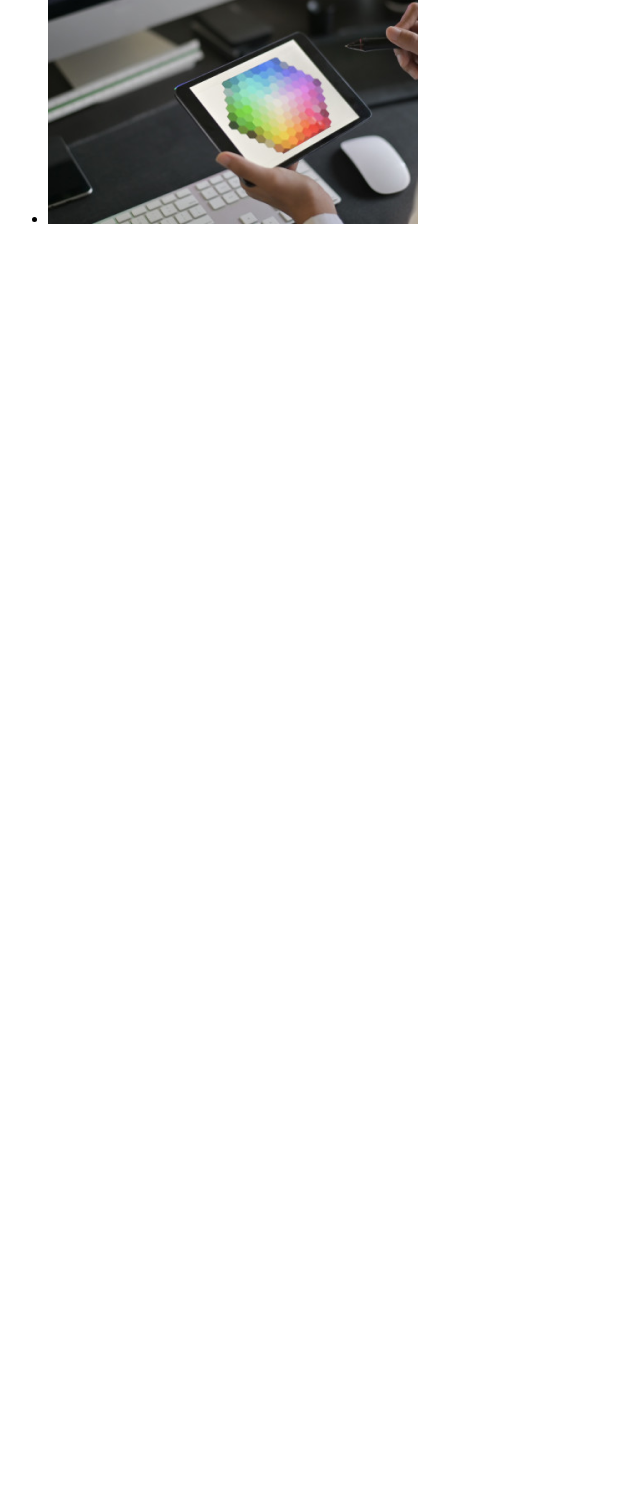
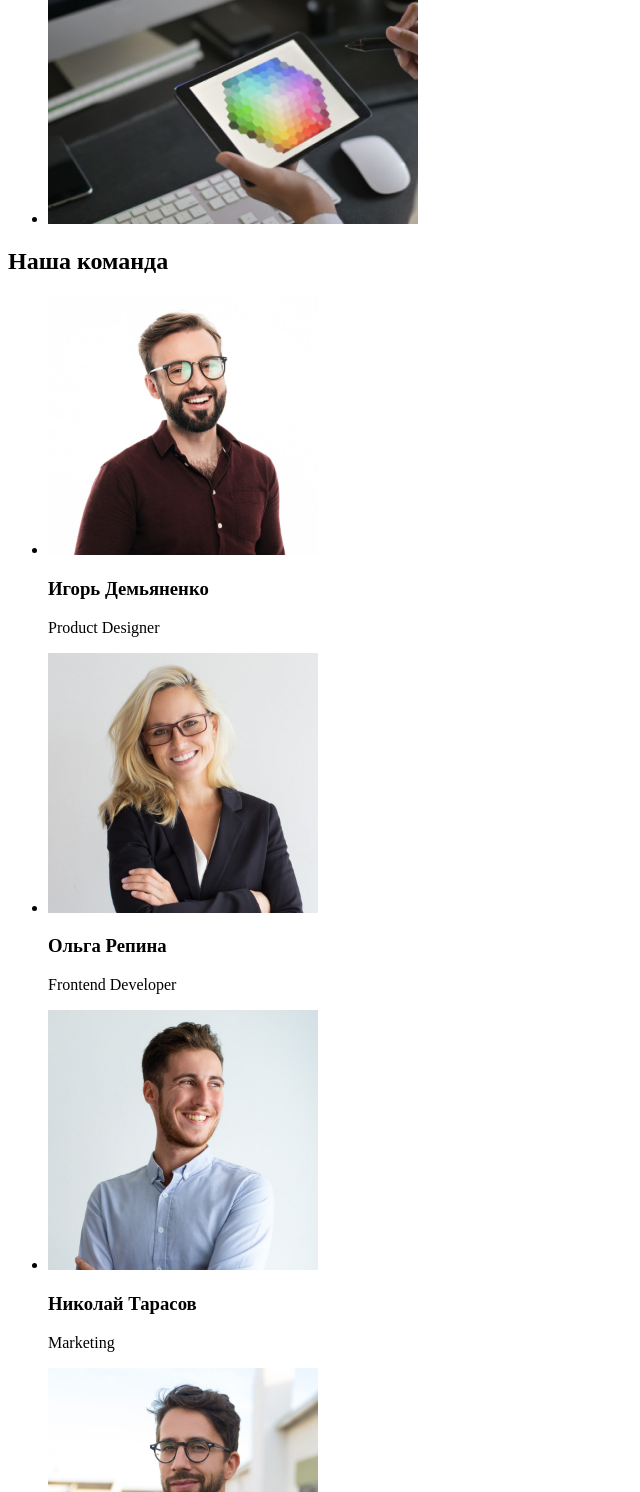
Before and after one commit to MajorPrestige/goit-markup-hw-01, a plain HTML site: page index.html in a window 1280 px wide. Shown: the part 1308-2800 px from the top of the page, without its empty margins (0-640 px from the left). Before the commit the page ends 1552 px from the top, so only its background shows below. Drawn offline with Linux system fonts and the light colour scheme.

Commit message:
our-team-section
add 4 photo
and 3-rd section

```diff
--- a/index.html
+++ b/index.html
@@ -63,12 +63,40 @@
 			<section>
 				<h2>Чем мы занимаемся</h2>
 				<ul>
-               <li><img src="/images/img1.png" width="370" height="294" alt="разработка ПО"></li>
-               <li><img src="/images/img2.png" width="370" height="294" alt="разработка макета приложения на смартфон"></li>
-               <li><img src="/images/img3.png" width="370" height="294" alt="разработка графической части"></li>
+					<li><img src="/images/img1.jpg" width="370" height="294" alt="разработка ПО" /></li>
+					<li>
+						<img src="/images/img2.jpg" width="370" height="294" alt="разработка макета приложения на смартфон" />
+					</li>
+					<li><img src="/images/img3.jpg" width="370" height="294" alt="разработка графической части" /></li>
 				</ul>
 			</section>
 
+			<!-- our team -->
+			<section>
+				<h2>Наша команда</h2>
+				<ul>
+					<li>
+						<img width="270" height="260" src="/images/img4.jpg" alt="фото Игоря Демьяненко" />
+						<h3>Игорь Демьяненко</h3>
+						<p>Product Designer</p>
+					</li>
+					<li>
+						<img width="270" height="260" src="/images/img5.jpg" alt="фото Ольги Репины" />
+						<h3>Ольга Репина</h3>
+						<p>Frontend Developer</p>
+					</li>
+					<li>
+						<img width="270" height="260" src="/images/img6.jpg" alt="фото Николая Тарасова" />
+						<h3>Николай Тарасов</h3>
+						<p>Marketing</p>
+					</li>
+					<li>
+						<img width="270" height="260" src="images/img7.jpg" alt="фото Михаила Ермакова" />
+						<h3>Михаил Ермаков</h3>
+						<p>UI Designer</p>
+					</li>
+				</ul>
+			</section>
 		</main>
 	</body>
 </html>
```
Also changed, not shown: images/img1.jpg (added), images/img1.png (deleted), images/img2.jpg (added), images/img2.png (deleted), images/img3.jpg (added), images/img3.png (deleted), images/img4.jpg (added), images/img5.jpg (added), images/img6.jpg (added), images/img7.jpg (added). Lines whose indentation alone changed are shown as unchanged.
